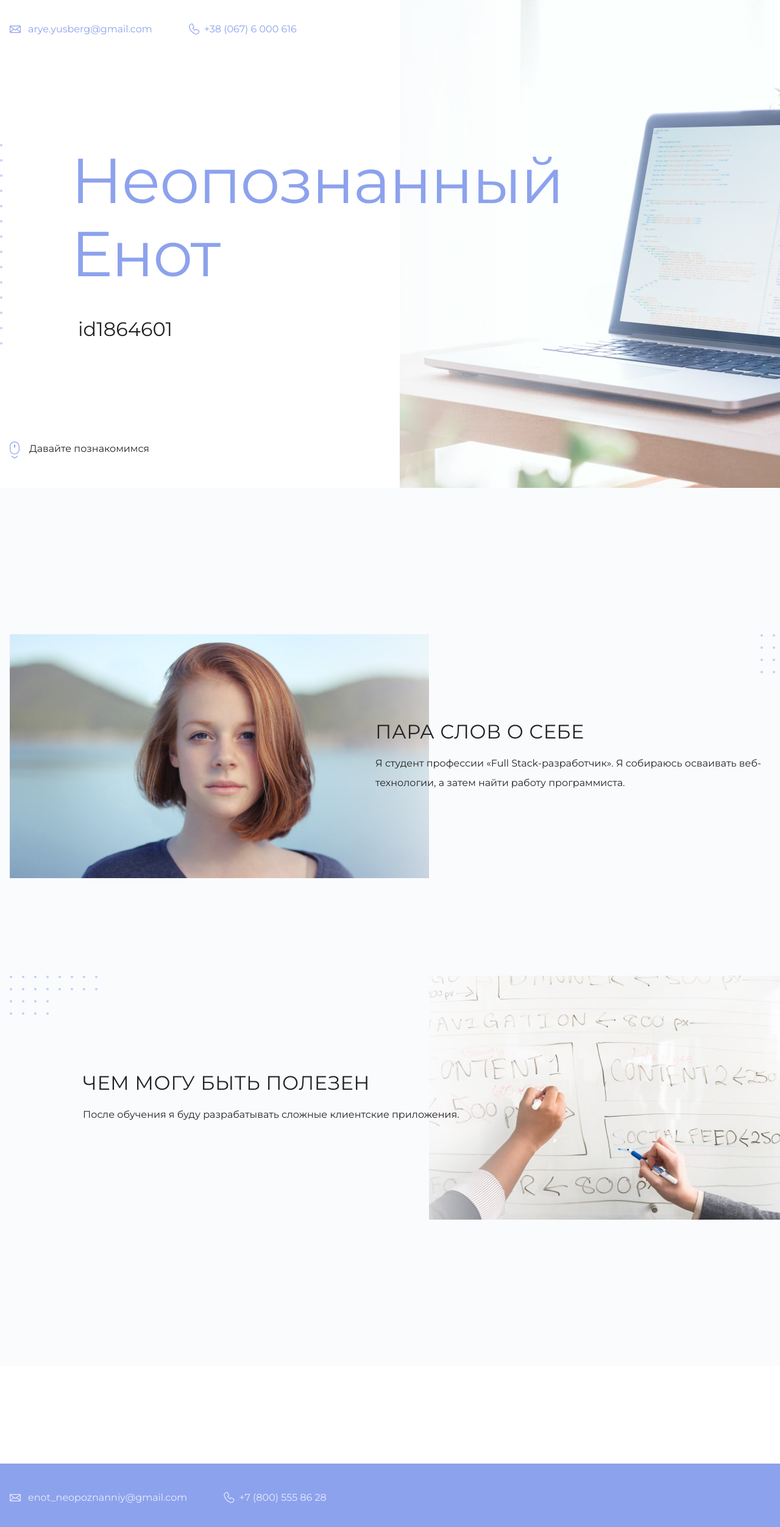
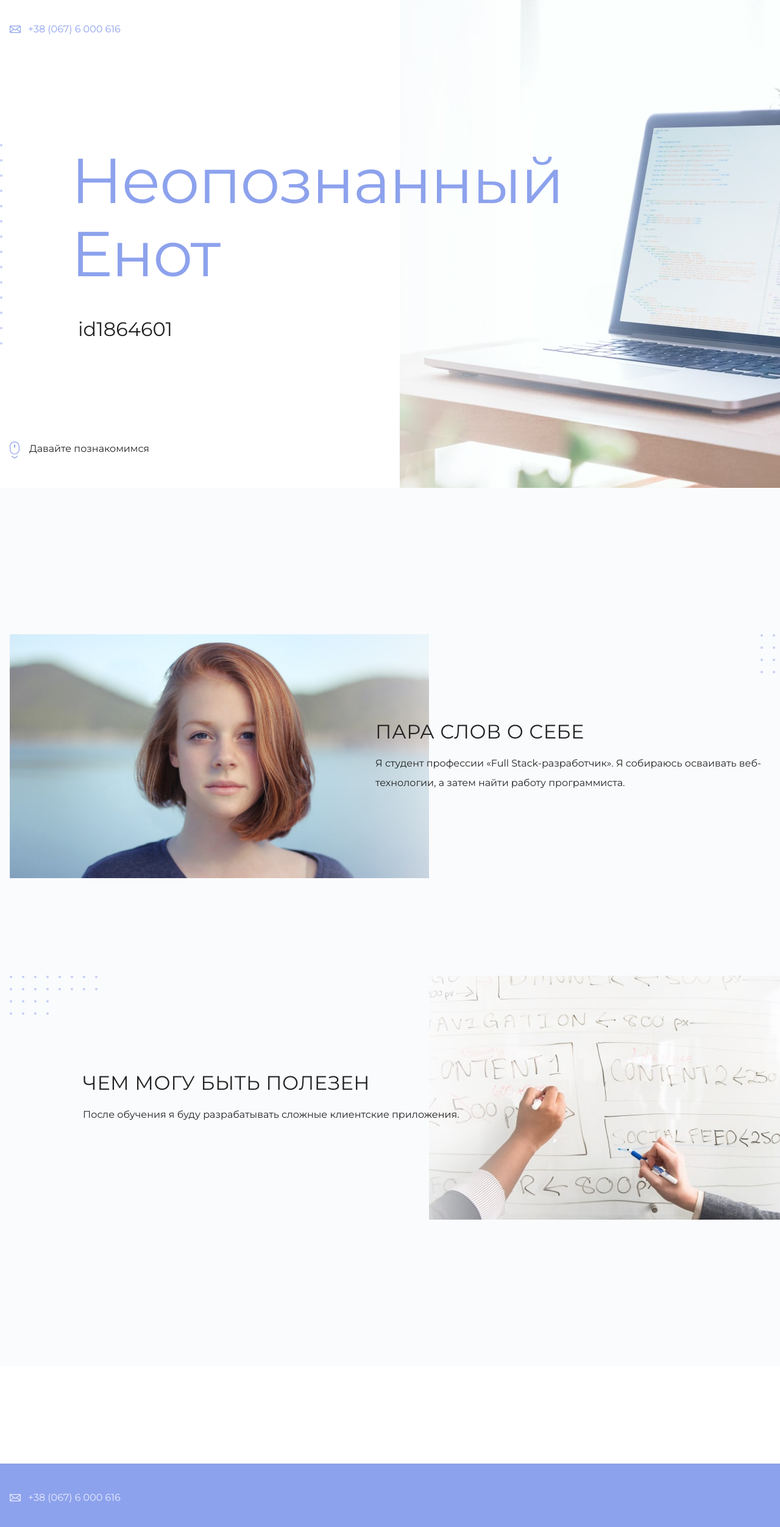
Before and after one commit to LionS7S7S7/my-site, a plain HTML site: page index.html in a window 1280 px wide. Shown: the top 2504 px of the page at 61% size. Drawn offline with Linux system fonts and the light colour scheme.

Commit message:
Обновление контактов в футере

```diff
--- a/index.html
+++ b/index.html
@@ -10,8 +10,8 @@
   <body>
     <header class="page-header">
       <div class="container">
-        <a class="header-email" href="mailto:enot_neopoznanniy@gmail.com">arye.yusberg@gmail.com</a>
-        <a class="header-phone" href="tel:+78005558628">+38 (067) 6 000 616</a>
+        <a class="header-email" href="mailto:arye.yusberg@gmail.com>arye.yusberg@gmail.com</a>
+        <a class="header-phone" href="tel:+380676000616">+38 (067) 6 000 616</a>
       </div>
     </header>
 
@@ -42,8 +42,8 @@
 
     <footer class="page-footer">
       <div class="container">
-        <a class="footer-email" href="mailto:enot_neopoznanniy@gmail.com">enot_neopoznanniy@gmail.com</a>
-        <a class="footer-phone" href="tel:+78005558628">+7 (800) 555 86 28
+        <a class="footer-email" href="mailto:arye.yusberg@gmail.com>arye.yusberg@gmail.com</a>
+        <a class="footer-phone" href="tel:+380676000616">+38 (067) 6 000 616</a>
         </a>
       </div>
     </footer>
```
